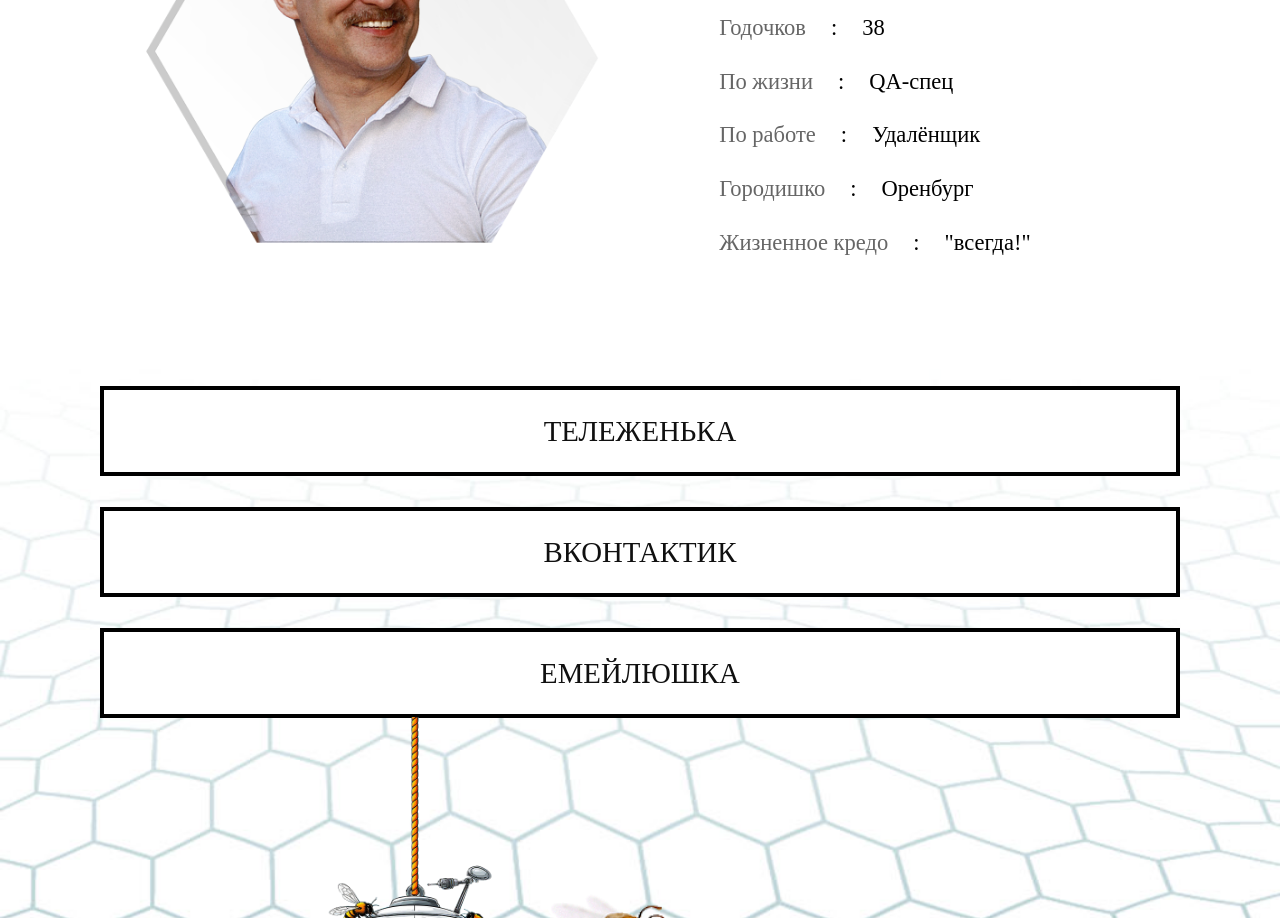
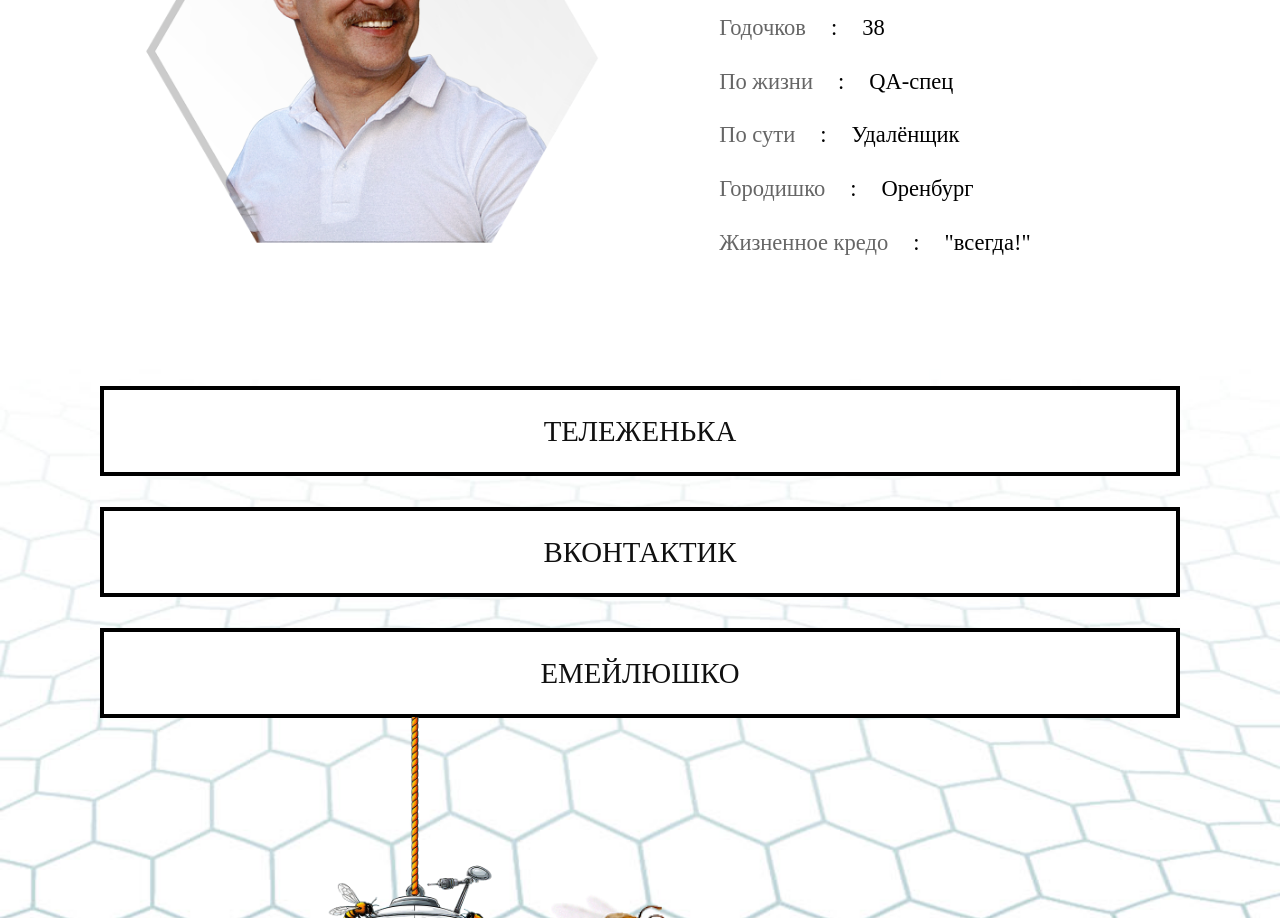
Before and after one commit to ondrey1/ondrey1.github.io, a plain HTML site: page index.html in a window 1280 px wide. Shown: the part 280-1198 px from the top of the page. Drawn offline with Linux system fonts and the light colour scheme.

Commit message:
Update index.html

```diff
--- a/index.html
+++ b/index.html
@@ -58,7 +58,7 @@
                   <div>
                      <div class="list"><span>Годочков</span><span>:</span><span>38</span></div>
                      <div class="list"><span>По жизни</span><span>:</span><span>QA-спец</span></div>
-                     <div class="list"><span>По работе</span><span>:</span><span>Удалёнщик</span></div>
+                     <div class="list"><span>По сути</span><span>:</span><span>Удалёнщик</span></div>
                      <div class="list"><span>Городишко</span><span>:</span><span>Оренбург</span></div>
                      <div class="list"><span>Жизненное кредо</span><span>:</span><span>"всегда!"</span></div>
 
@@ -70,7 +70,7 @@
             <section class="links">
                <div class="link"><a href="https://t.me/ondrey_1" target="blank">тележенька</a></div>
                <div class="link"><a href="https://vk.com/ondrey_1" target="blank">вконтактик</a></div>
-               <div class="link"><a href="mailto:start-1@inbox.ru">емейлюшка</a></div>
+               <div class="link"><a href="mailto:start-1@inbox.ru">емейлюшко</a></div>
 
             </section>
          </div>
```
